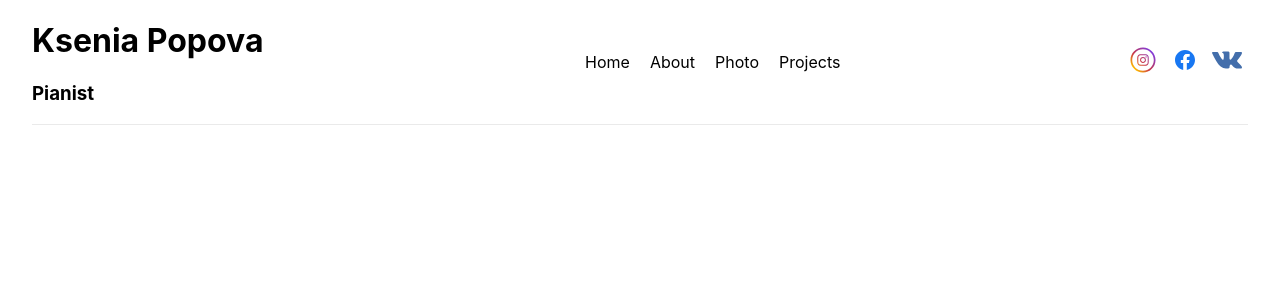
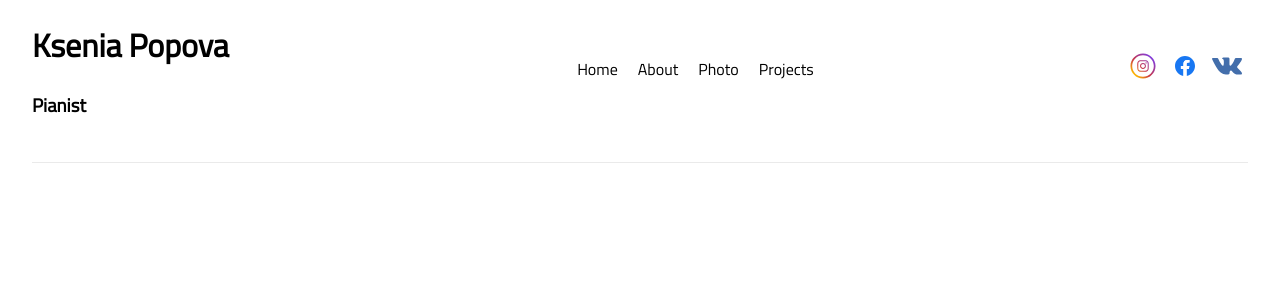
Before and after one commit to maystrova/resume, a Next.js app: page / in a window 1280 px wide. Shown: the top 300 px of the page. Built offline with nearby package versions, Linux system fonts and the light colour scheme.

Commit message:
firebase.ts added

```diff
--- a/components/homePage.tsx
+++ b/components/homePage.tsx
@@ -1,12 +1,16 @@
+import React, { useState } from 'react'
 import styles from 'styles/homePage.module.scss'
 import Header from 'components/header'
 
 interface HomePageProps {}
 
 const HomePage = ({}: HomePageProps) => {
+    const [profilePhoto, setProfilePhoto] = useState<string>('')
+
     return (
         <div className={styles.container}>
             <Header />
+            <img src={profilePhoto} alt="" />
         </div>
     )
 }
--- a/package.json
+++ b/package.json
@@ -9,8 +9,10 @@
     "lint": "next lint"
   },
   "dependencies": {
+    "@types/firebase": "^3.2.1",
     "@types/prettier": "^2.7.0",
     "@types/sass": "^1.43.1",
+    "firebase": "^9.9.3",
     "next": "12.2.5",
     "react": "18.2.0",
     "react-dom": "18.2.0",
--- a/pages/index.tsx
+++ b/pages/index.tsx
@@ -1,7 +1,7 @@
 import type { NextPage } from 'next'
 import Head from 'next/head'
 import styles from 'styles/Home.module.css'
-import HomePage from '../components/homePage'
+import HomePage from 'components/homePage'
 
 const Home: NextPage = () => {
     return (
@@ -10,6 +10,12 @@ const Home: NextPage = () => {
                 <title></title>
                 <meta name="description" content="Generated by create next app" />
                 <link rel="icon" href="/favicon.ico" />
+                <link rel="preconnect" href="https://fonts.googleapis.com" />
+                <link rel="preconnect" href="https://fonts.gstatic.com" />
+                <link
+                    href="https://fonts.googleapis.com/css2?family=Titillium+Web&display=swap"
+                    rel="stylesheet"
+                />
             </Head>
             <HomePage />
 
--- a/styles/globals.css
+++ b/styles/globals.css
@@ -2,8 +2,9 @@ html,
 body {
     padding: 0;
     margin: 0;
-  font-family: -apple-system, BlinkMacSystemFont, Segoe UI, Roboto, Oxygen,
-    Ubuntu, Cantarell, Fira Sans, Droid Sans, Helvetica Neue, sans-serif;
+    /*font-family: -apple-system, BlinkMacSystemFont, Segoe UI, Roboto, Oxygen,*/
+    /*  Ubuntu, Cantarell, Fira Sans, Droid Sans, Helvetica Neue, sans-serif;*/
+    font-family: 'Titillium Web', sans-serif;
 }
 
 a {
```
Also changed, not shown: service/firebase.ts (added, +16 -0 lines), 1 other file (tests, documents, lock files or other folders). Lines whose indentation alone changed are shown as unchanged.
